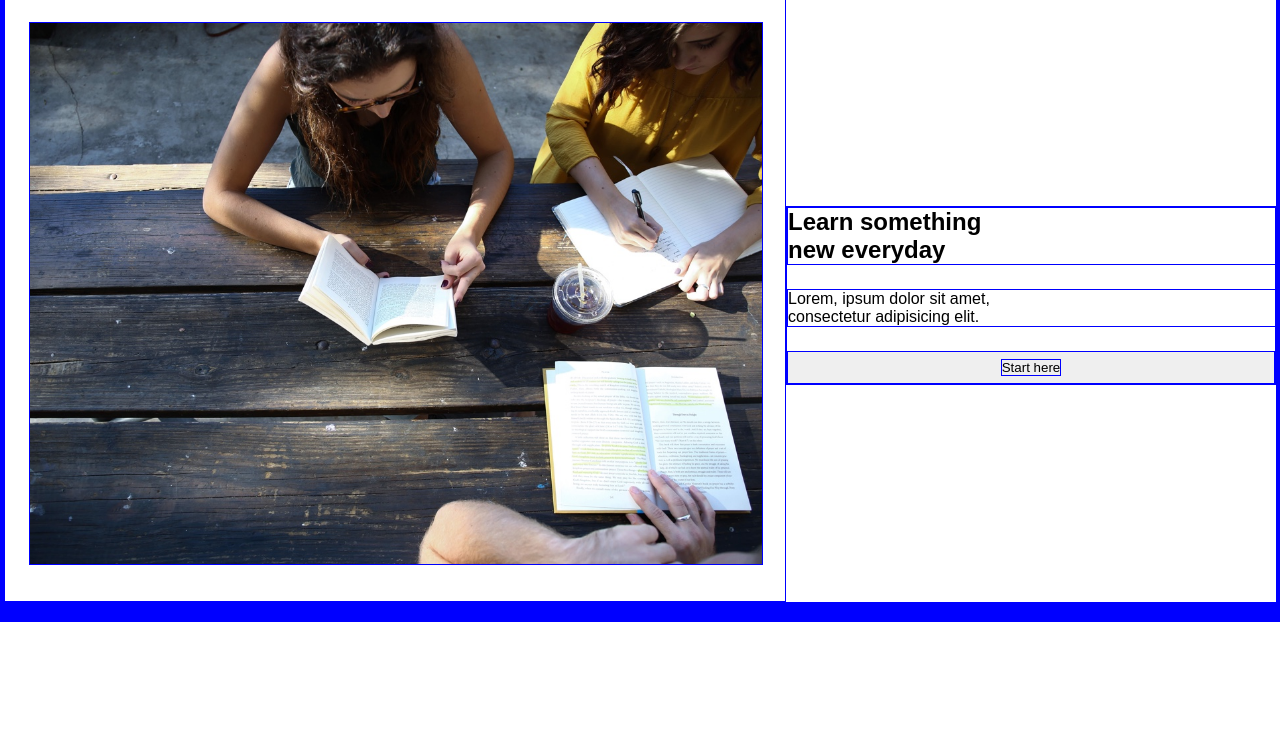
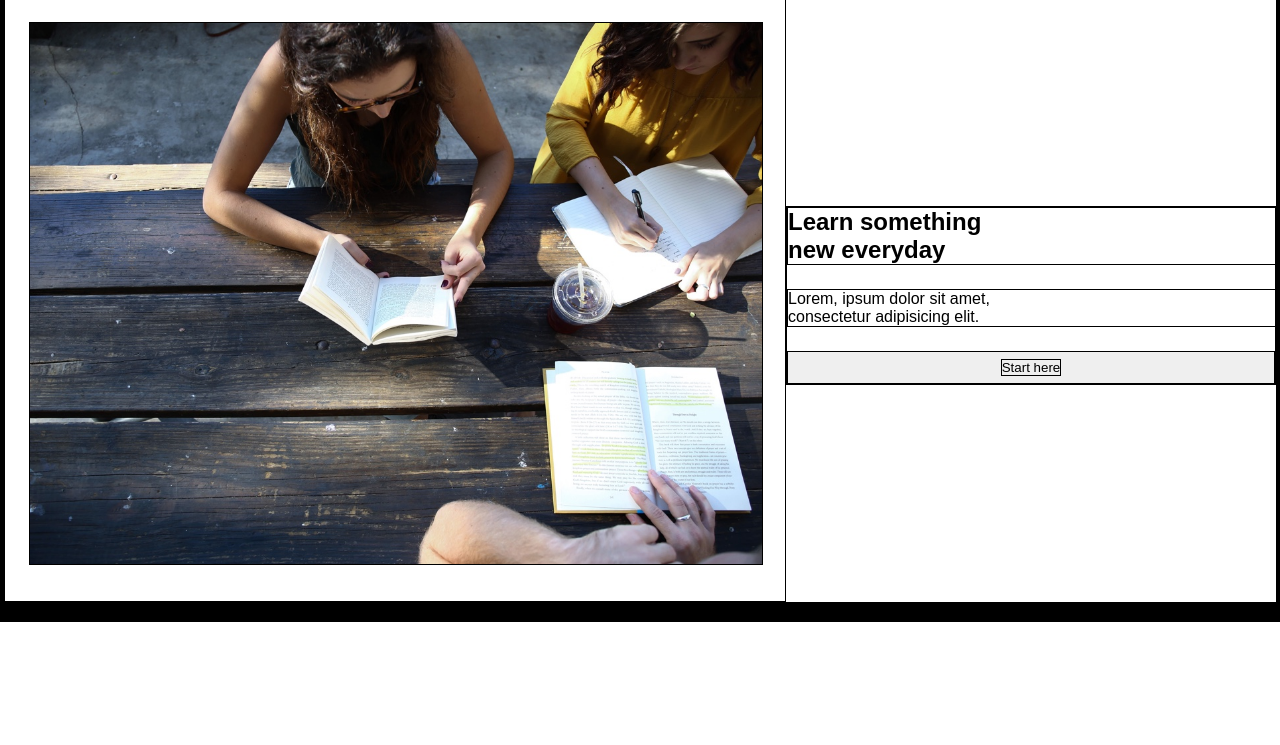
Before and after one commit to Falaloon/ColmarAcademy_Assessment, a plain HTML site: page index.html in a window 1280 px wide. Shown: the part 55-800 px from the top of the page. Drawn offline with Linux system fonts and the light colour scheme.

Commit message:
Disable border line

```diff
--- a/style.css
+++ b/style.css
@@ -1,7 +1,7 @@
 *{
     font-family: 'Nanum Gothic', sans-serif;
     border-style: solid;
-    border-color: blue;
+    /* border-color: blue; */
     border-width: 0.5px;
     margin: 0;
 
```
